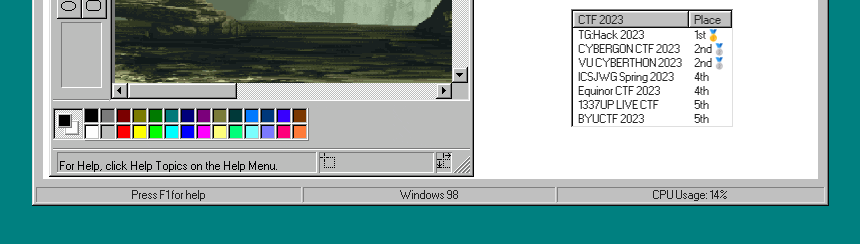
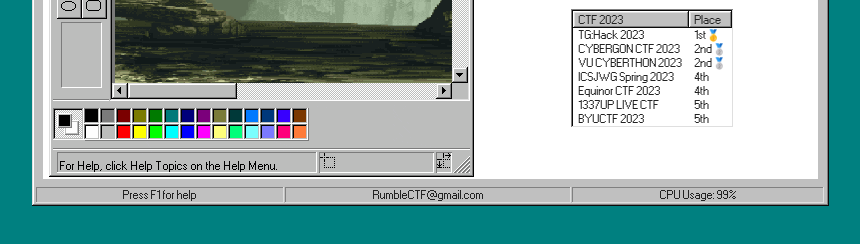
Before and after one commit to RumbleJungleCTF/RumbleJungleCTF.github.io, a plain HTML site: page index.html in a window 1280 px wide. Shown: the part 262-506 px from the top of the page, without its empty margins (210-1070 px from the left). Drawn offline with nearby package versions, Linux system fonts and the light colour scheme.

Commit message:
Update index.html
email update

```diff
--- a/index.html
+++ b/index.html
@@ -100,8 +100,8 @@
         </div>
         <div class="status-bar">
           <p class="status-bar-field">Press F1 for help</p>
-          <p class="status-bar-field">Windows 98</p>
-          <p class="status-bar-field">CPU Usage: 14%</p>
+          <p class="status-bar-field">RumbleCTF@gmail.com</p>
+          <p class="status-bar-field">CPU Usage: 99%</p>
         </div>
       </div>
             </div>
```
